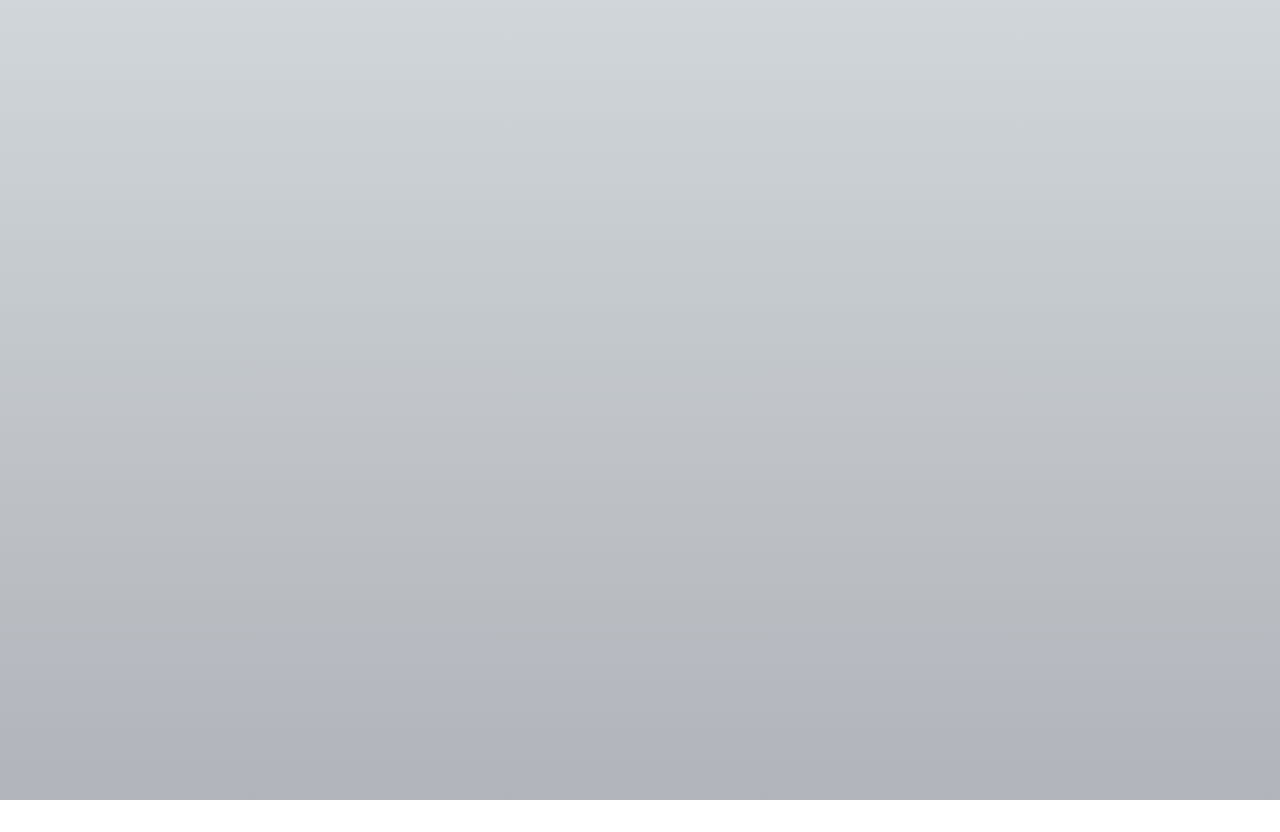
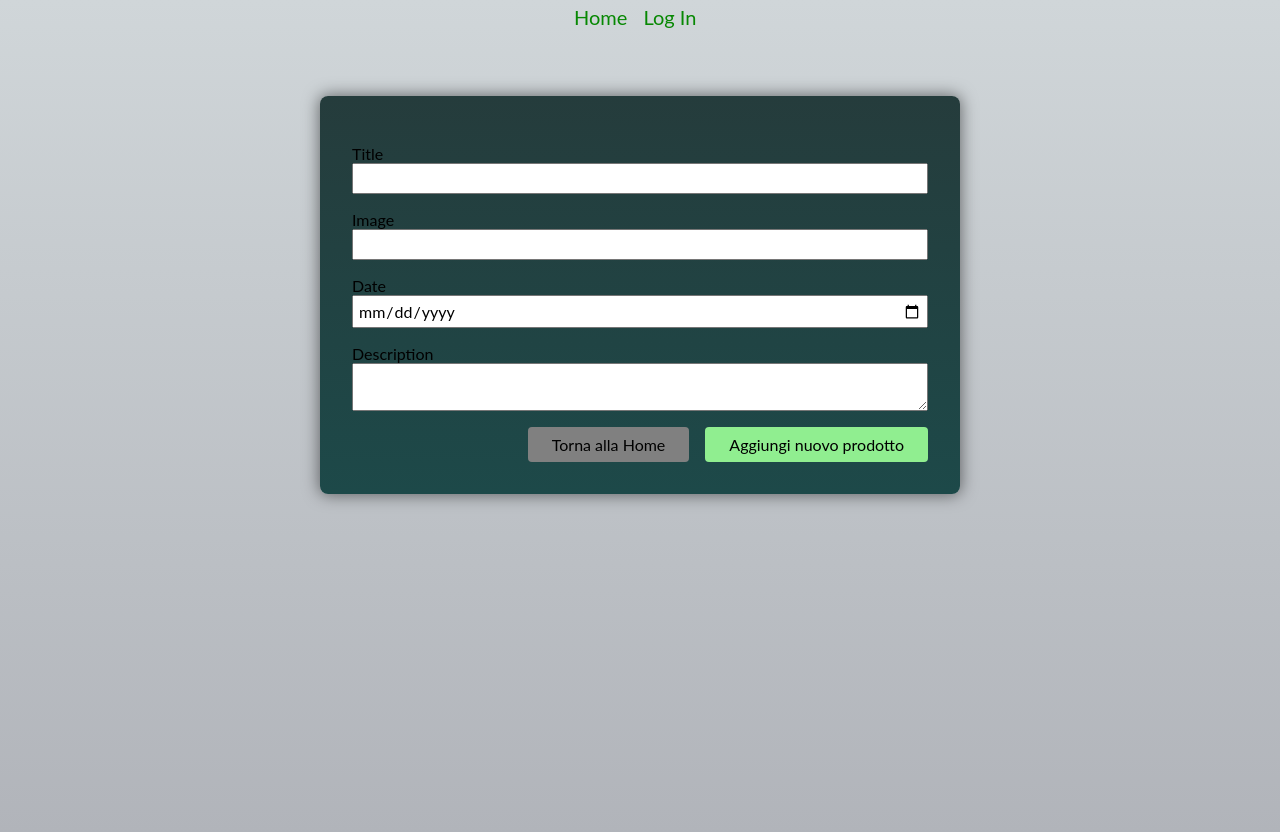
Before and after one commit to SSarro16/lvg-onfood, a React (Create React App) app in the folder frontend/: page /newproduct in a window 1280 px wide. Before the commit this address had no page. Before the commit the page ends 800 px from the top, so only its background shows below. Built offline with nearby package versions, Linux system fonts and the light colour scheme.

Commit message:
added NewProductPage with NewProductForm and css demo

```diff
--- a/frontend/src/App.tsx
+++ b/frontend/src/App.tsx
@@ -6,12 +6,13 @@ import LogInPage, { action as authAction } from "./pages/LogIn";
 import RootLayout from "./pages/RootLayout";
 import { action as logoutAction } from "./pages/LogOut";
 import { tokenLoader } from "./util/auth";
+import NewProductPage from "./pages/NewProduct";
 
 const router = createBrowserRouter([
   {
     path: "/",
     element: <RootLayout />,
-    id: 'root',
+    id: "root",
     loader: tokenLoader,
     children: [
       {
@@ -24,6 +25,7 @@ const router = createBrowserRouter([
         action: authAction,
       },
       { path: "logout", action: logoutAction },
+      { path: "newproduct", element: <NewProductPage /> },
     ],
   },
 ]);
--- /dev/null
+++ b/frontend/src/components/Form/NewProductForm.tsx
@@ -0,0 +1,62 @@
+import React from "react";
+import { Form, useNavigation, Link } from "react-router-dom";
+
+import classes from "../Products/NewProductForm.module.css";
+import { getAuthToken } from "../../util/auth";
+
+function NewProductForm(event: any) {
+  const navigation = useNavigation();
+  const isSubmitting = navigation.state === "submitting";
+
+  return (
+    <Form method="post" className={classes.form}>
+      <p>
+        <label htmlFor="title">Title</label>
+        <input
+          id="title"
+          type="text"
+          name="title"
+          required
+          defaultValue={event ? event.title : ""}
+        />
+      </p>
+      <p>
+        <label htmlFor="image">Image</label>
+        <input
+          id="image"
+          type="url"
+          name="image"
+          required
+          defaultValue={event ? event.image : ""}
+        />
+      </p>
+      <p>
+        <label htmlFor="date">Date</label>
+        <input
+          id="date"
+          type="date"
+          name="date"
+          required
+          defaultValue={event ? event.date : ""}
+        />
+      </p>
+      <p>
+        <label htmlFor="description">Description</label>
+        <textarea
+          id="description"
+          name="description"
+          required
+          defaultValue={event ? event.description : ""}
+        />
+      </p>
+      <div className={classes.actions}>
+        <Link to="/">Torna alla Home</Link>
+        <button disabled={isSubmitting}>
+          {isSubmitting ? "Submitting..." : "Aggiungi nuovo prodotto"}
+        </button>
+      </div>
+    </Form>
+  );
+}
+
+export default NewProductForm;
--- a/frontend/src/components/Navigator Bar/MainNavigator.tsx
+++ b/frontend/src/components/Navigator Bar/MainNavigator.tsx
@@ -33,11 +33,22 @@ function MainNavigator() {
               </NavLink>
             </li>
           ) : (
-            <li>
-              <Form action="/logout" method="post">
-                <button>Logout</button>
-              </Form>
-            </li>
+            <>
+              <li>
+                <NavLink to="/newproduct"
+                className={({ isActive }) =>
+                isActive ? classes.active : undefined
+              }
+              >
+                New Product
+              </NavLink>
+              </li>
+              <li>
+                <Form action="/logout" method="post">
+                  <button>Logout</button>
+                </Form>
+              </li>
+            </>
           )}
         </ul>
       </nav>
--- /dev/null
+++ b/frontend/src/components/Products/NewProductForm.module.css
@@ -0,0 +1,51 @@
+.form {
+  max-width: 40rem;
+  margin: 2rem auto;
+}
+
+.form label,
+.form input,
+.form textarea {
+  display: block;
+  width: 100%;
+}
+
+.form input,
+.form textarea {
+  font: inherit;
+  padding: 0.25rem;
+}
+
+.actions {
+  display: flex;
+  gap: 1rem;
+  justify-content: flex-end;
+  align-items: center;
+}
+
+.actions button {
+  font: inherit;
+  cursor: pointer;
+  padding: 0.5rem 1.5rem;
+  border-radius: 4px;
+  background-color: lightgreen;
+  color: black;
+  border: none;
+}
+
+.actions a {
+  text-decoration: none;
+  background-color: grey;
+  border-radius: 4px;
+  color: black;
+  cursor: pointer;
+  padding: 0.5rem 1.5rem;
+}
+
+.actions button:hover {
+  background-color: green;
+}
+
+.actions a:hover {
+  background-color: green;
+}
--- a/frontend/src/components/Products/Product.tsx
+++ b/frontend/src/components/Products/Product.tsx
@@ -1,9 +1,31 @@
 import React from "react";
-import ProductItem from "./ProductItem";
+import {ProductItem} from "./ProductItem";
 
+const DUMMY_PRODUCTS = [
+  {
+    id: "1",
+    title: "Gateaux di Patate",
+    description: "Gateaux di Patate con Mozzarella e Prosciutto",
+    image: "image1",
+    price: "6",
+    quantity: '6'
+  },
+  {
+    id: "2",
+    title: "Lenticchie",
+    description: "Lenticchie",
+    image: "image2",
+    price: "4",
+    quantity: '4'
+  },
+];
 
 export default function Product() {
-    return (
-        <ul id="meals"><ProductItem /></ul>
-    )
+  return (
+    <ol style={{ listStyleType: "none" }}>
+      {DUMMY_PRODUCTS.map((meal) => (
+        <ProductItem key={meal.id} meal={meal} />
+      ))}
+    </ol>
+  );
 }
--- a/frontend/src/components/Products/ProductItem.tsx
+++ b/frontend/src/components/Products/ProductItem.tsx
@@ -1,25 +1,30 @@
 import React from "react";
+import { getAuthToken } from "../../util/auth";
 
-export default function ProductItem() {
+const ProductItem: React.FC<{meal: any}> = (props) => {
+  const token = getAuthToken()
+
   return (
-      <li className="meal-item">
+    <li>
       <article>
-          <img />
+        <img src={props.meal.img} alt={props.meal.title} />
         <div>
-            <h4>Title</h4>
-            <p className="meal-item-description">Description</p>
-            <p className="meal-item-price">Price</p>
+          <h4>{props.meal.title}</h4>
+          <p>{props.meal.description}</p>
+          <p>{props.meal.price}€</p>
         </div>
-          <div className="meal-item-actions">
-            <p>
+        <div>
+          {token && (<p>
             <button>+</button>
-            </p>
-            <p>quantity</p>
-            <p>
+          </p>)}
+          <p>{props.meal.quantity} pz</p>
+           {token && (<p>
             <button>-</button>
-            </p>
+          </p>)}
         </div>
       </article>
     </li>
   );
 }
+
+export {ProductItem};
--- a/frontend/src/pages/Home.tsx
+++ b/frontend/src/pages/Home.tsx
@@ -14,14 +14,18 @@ export default function HomePage() {
         />
       </div>
       <div style={{ display: "flex" }}>
+        <section>
           <h2>Product list in lavorazione...</h2>
           <Product />
+        </section>
+        <aside>
           <h3>Prodotti WIP in lavorazione...</h3>
           <ol>
             <li>P1</li>
             <li>P2</li>
             <li>P3</li>
           </ol>
+        </aside>
       </div>
     </>
   );
--- /dev/null
+++ b/frontend/src/pages/NewProduct.tsx
@@ -0,0 +1,8 @@
+import NewProductForm from '../components/Form/NewProductForm';
+import React from 'react';
+
+function NewProductPage() {
+  return <NewProductForm />;
+}
+
+export default NewProductPage;
```
Lines whose indentation alone changed are shown as unchanged.
